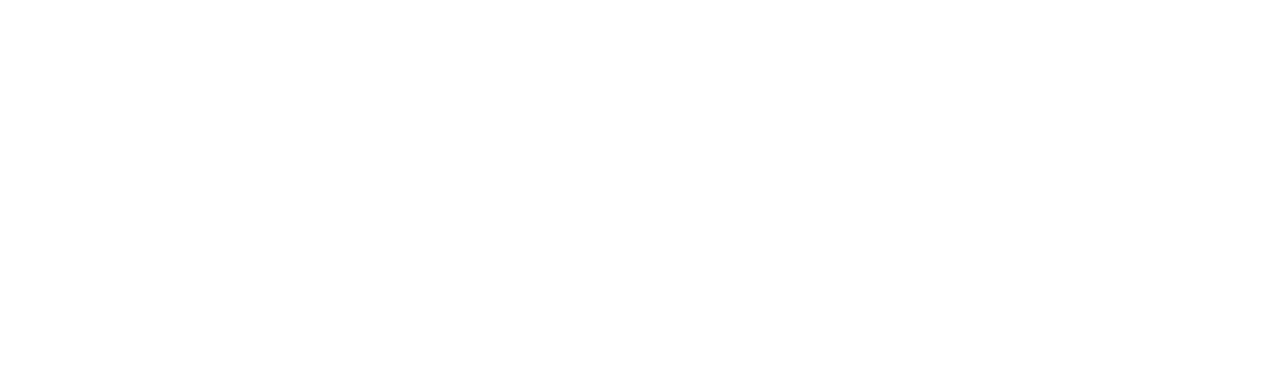
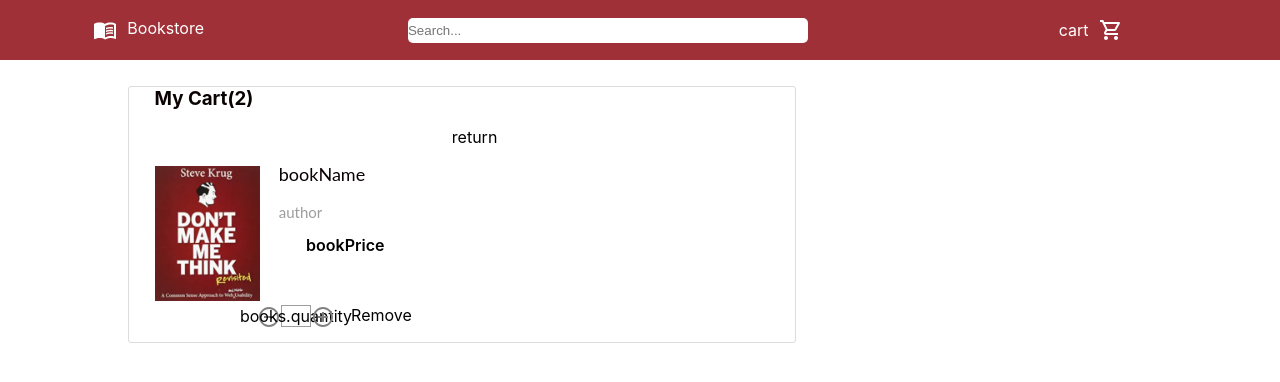
Before and after one commit to PraveenkumarElanchezhian/BookStore, a React (Create React App) app: page /myCart in a window 1280 px wide. Shown: the top 382 px of the page. Built offline with nearby package versions, Linux system fonts and the light colour scheme.

Commit message:
add cart page

```diff
--- a/src/App.js
+++ b/src/App.js
@@ -3,6 +3,7 @@
 import Login from './pages/login/Login';
 import Signup from './pages/signup/Signup';
 import Dashboard from './Dashboard/Dashboard';
+import MyCart from './pages/cart/MyCart';
 
 import {
   BrowserRouter as Router,
@@ -19,6 +20,7 @@
          <Route path="/login" component={Login} />
          <Route path="/signup" component={Signup} />
          <Route path="/dashboard" component={Dashboard} />
+         <Route path="/myCart" component={MyCart} />
        </Switch>
      </Router>
     </div>
--- a/src/Dashboard/Dashboard.jsx
+++ b/src/Dashboard/Dashboard.jsx
@@ -9,13 +9,20 @@
   super(props)
 
   this.state = {
-
+     cartCount:0
   }
 }
+
+ childToParent = (item) => {
+    this.setState({
+        cartCount: item.length
+    })
+  }
+
     render() {
         return (
             <div className="dash-container">
-                <Header />
+                <Header parentToChild={this.state.cartCount}/>
 
                 <div className='second-header'>
                     <div className='left-title'>
@@ -32,7 +39,7 @@
                 </div>
                 <div className='bookList'>
                     <div>
-                        <Books/>
+                        <Books childToParent={this.childToParent}/>
                     </div>
                 </div>
 
--- a/src/pages/Books/Books.jsx
+++ b/src/pages/Books/Books.jsx
@@ -9,9 +9,32 @@
         super(props)
 
         this.state = {
-            booklistArray: []
+            booklistArray: [],
+            addedtoBag: []
+
         }
         this.getbooklist();
+    }
+
+    addBooktoCart = (item) => {
+        let result = this.state.booklistArray.find(i => i._id == item)
+        this.state.addedtoBag.push(result)
+        this.props.childToParent(this.state.addedtoBag)
+
+        let data ={
+            "product_id":item,
+
+        }
+        service.addCart(data)
+            .then(res => {
+                this.setState({
+                    booklistArray: res.data
+                })
+            })
+            .catch(err => {
+                console.log(err);
+            })
+
     }
 
     getbooklist = () => {
@@ -24,6 +47,9 @@
             .catch(err => {
                 console.log(err);
             })
+    }
+    itemisexists = (data) => {
+        return this.state.addedtoBag.some(item => data._id === item._id)
     }
 
     changeHandle = (e) => {
@@ -55,10 +81,15 @@
                                             <span id='new-price'>{item.price}</span>
                                             {/* <span id='old-price'></span> */}
                                         </div>
+                                        <div>{
+                                            this.itemisexists(item) == false ?
                                                 <div className='bottom-button'>
-                                        <button className='button-left' onClick={(event) => this.getbooklist(event)}>ADD TO BAG</button>
+                                                    <button className='button-left' value={item._id} onClick={(event) => this.addBooktoCart(event.target.value)}>ADD TO BAG</button>
                                                     <button className='button-right'>WISHLIST</button>
-                                        {/* <button className='button'>ADDED TO BAG</button>*/}
+                                                </div>
+                                                :
+                                                <button className='button'>ADDED TO BAG</button>
+                                        }
                                         </div>
                                     </div>
                                 </div>
--- a/src/pages/Books/Books.scss
+++ b/src/pages/Books/Books.scss
@@ -94,7 +94,7 @@
                 width: 100%;
                 justify-content: space-between;
                 .button-left{
-                    width: 40%;
+                    width: 45%;
                     height: 25px;
                     background-color: #A03037;
                     border: 0px;
@@ -103,12 +103,13 @@
                     font-size: x-small;
                 }
                 .button-right{
-                    width: 40%;
+                    width: 45%;
                     height: 25px;
                     background-color: white;
                     border : 2px solid #8b8888;
                     border-radius: 3px;
                     font-size: x-small;
+                }
             }
             .button{
                 width: 100%;
@@ -119,7 +120,6 @@
                 color:white;
                 font-size: x-small;
             }
-            }
 
         }
     }
--- a/src/pages/cart/MyCart.jsx
+++ b/src/pages/cart/MyCart.jsx
@@ -1,9 +1,44 @@
 import React, { Component } from 'react'
+import RemoveCircleOutlineOutlinedIcon from '@mui/icons-material/RemoveCircleOutlineOutlined';
+import AddCircleOutlineOutlinedIcon from '@mui/icons-material/AddCircleOutlineOutlined';
+import Radio from '@mui/material/Radio';
+import RadioGroup from '@mui/material/RadioGroup';
+import TextField from '@mui/material/TextField';
+import FormControlLabel from '@mui/material/FormControlLabel';
+import FormControl from '@mui/material/FormControl';
+import FormLabel from '@mui/material/FormLabel';
+import './MyCart.scss';
+import Header from '../header/Header';
+import book1 from '../../Images/book1.png';
 
 export class MyCart extends Component {
   render() {
     return (
-      <div>MyCart</div>
+
+      <div className='maincart-container'>
+        <Header />
+        <h3 className='heading'></h3>
+        <div className='cart-container'>
+          <h3 className='my-cart'>My Cart(2)</h3>
+          return <div >
+            <div className='content-container'>
+              <div className='image-cart'><img src={book1} alt="image" style={{ height: "105px" }, { width: "100 px" }} /></div>
+              <div className='cart-description'>
+                <div className='book-nam'>bookName</div>
+                <div className='author-nam'>author</div>
+                <div className='pricetage'>bookPrice</div>
+              </div>
+            </div>
+            <div className='update-cart'>
+              <RemoveCircleOutlineOutlinedIcon htmlColor="grey" />
+              <div className='cart-quantity'>books.quantity</div>
+              <AddCircleOutlineOutlinedIcon htmlColor="grey" />
+              <div className='remove' >Remove</div>
+            </div>
+          </div>
+
+        </div>
+      </div>
     )
   }
 }
--- a/src/pages/cart/MyCart.scss
+++ b/src/pages/cart/MyCart.scss
@@ -0,0 +1,73 @@
+.maincart-container{
+        min-height: 525px;
+    }
+    .heading{
+        margin-left: 10%;
+    }
+    .cart-container{
+        width: 50%;
+        height: auto;
+        background:#fff;
+        border: 1px solid #DCDCDC;
+        border-radius: 3px;
+        margin-left: 10%;
+        margin-top: 2%;
+        padding-left: 2%;
+
+    .my-cart{
+        width: 150px;
+        height: 40px;
+        text-align: left;
+        font: normal normal medium 18px/24px Roboto;
+        letter-spacing: 0px;
+        color: #0A0102;
+
+    }
+    .content-container{
+        display: flex;
+
+    margin-top: 3%;
+        .cart-description{
+            margin-left: 3%;
+            .book-nam{
+                width: 133px;
+                height: auto;
+                text-align: left;
+                font: normal normal normal 18px/17px Lato;
+                letter-spacing: 0px;
+                color: #0A0102;
+                margin-bottom: 15%;
+            }
+            .author-nam{
+                width: 63px;
+                height: 12px;
+                text-align: left;
+                font: normal normal normal 15px/18px Lato;
+                letter-spacing: 0px;
+                color: #9D9D9D;
+                margin-bottom: 15%;
+
+            }
+            .pricetage{
+                font-weight:600 ;
+            }
+        }
+    }
+    .update-cart{
+        display: flex;
+        margin-left: 16%;
+        margin-bottom: 2%;
+        .remove{
+            margin-left: 3%;
+        }
+        .cart-quantity{
+            display: flex;
+            justify-content: center;
+            align-items: center;
+            height: 20px;
+            width: 28px;
+            border: 1px solid;
+            border-color: #9D9D9D;
+        }
+    }
+}
```
Also changed, not shown: src/pages/header/Header.jsx (+51 -41 lines). Lines whose indentation alone changed are shown as unchanged.
